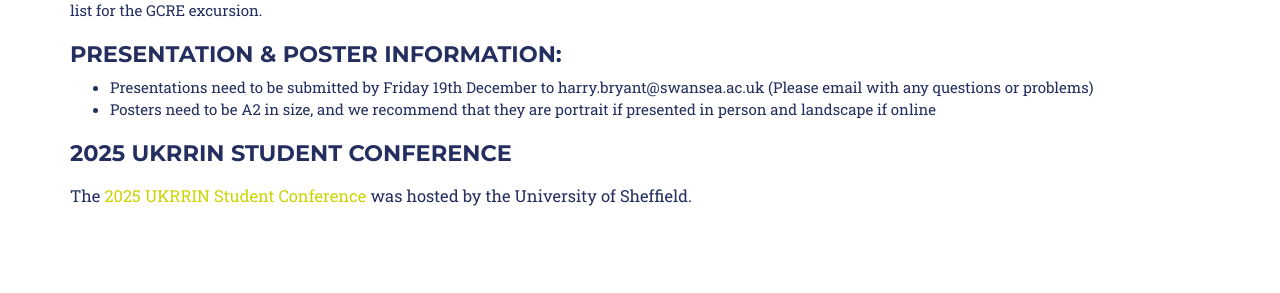
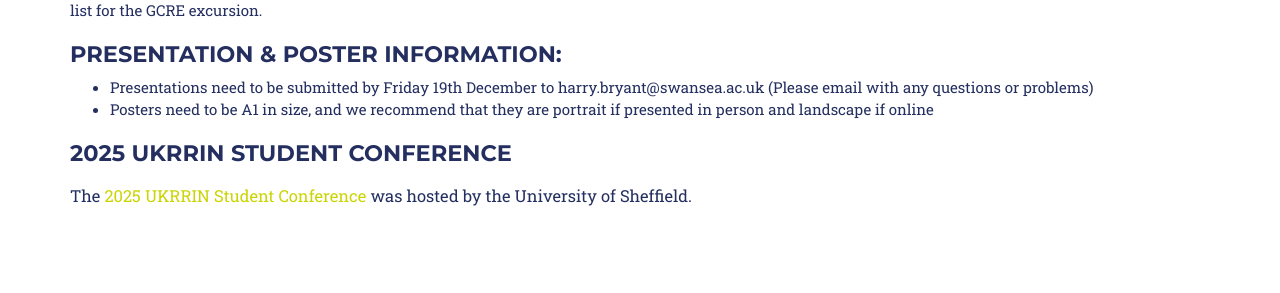
Before and after one commit to ukrrin2026swansea/ukrrin2026swansea.github.io, a Jekyll site: the page built from index.html, in a window 1280 px wide and 900 px high, scrolled down 1699 px. Shown: the part 161-454 px from the top of the window. Built offline with Jekyll 4.4.1, drawn with Linux system fonts in a browser that asks for light colours; some web fonts are replaced.

Commit message:
A1 not A2

```diff
--- a/_includes/2017_data/intro.html
+++ b/_includes/2017_data/intro.html
@@ -67,7 +67,7 @@
     <h2>Presentation & Poster Information:</h2>
     <ul>
       <li>Presentations need to be submitted by Friday 19th December to harry.bryant@swansea.ac.uk (Please email with any questions or problems)
-      <li>Posters need to be A2 in size, and we recommend that they are portrait if presented in person and landscape if online
+      <li>Posters need to be A1 in size, and we recommend that they are portrait if presented in person and landscape if online
     </ul>
 
     <h2>2025 UKRRIN Student Conference</h2>
```
